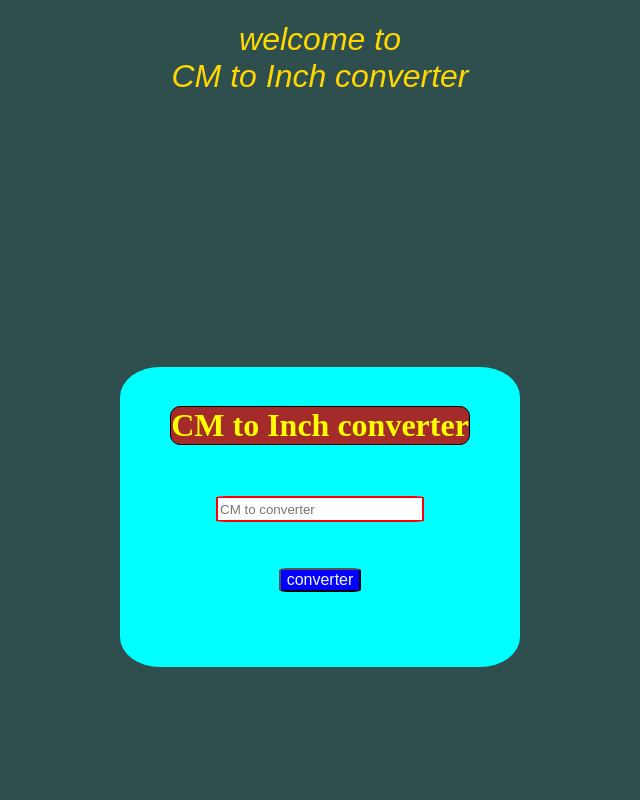
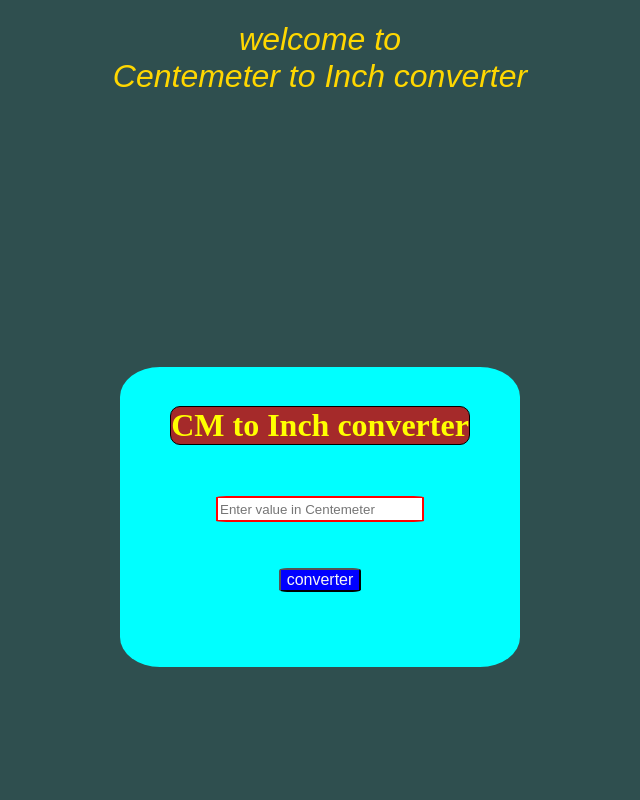
Before and after one commit to mdnriyas17/CM-converter, a plain HTML site: page index.html in a window 1280 px wide. Shown: the top 800 px of the page, without its empty margins (320-960 px from the left). Drawn offline with Linux system fonts and the light colour scheme.

Commit message:
name change

```diff
--- a/index.html
+++ b/index.html
@@ -10,7 +10,7 @@ href="https://apprecs.org/ios/images/app-icons/256/e7/434048743.jpg">
     <link rel="stylesheet" href="style.css">
 </head>
 <body>
-    <h1 class="heading">welcome to <br/>CM to Inch converter</h1>
+    <h1 class="heading">welcome to <br/>Centemeter to Inch converter</h1>
     <div id="main">
 
         <div id="container">
@@ -20,7 +20,7 @@ href="https://apprecs.org/ios/images/app-icons/256/e7/434048743.jpg">
                 </h1>
             </div>
             <div id="input-parent">
-                <input id="input" type="text" placeholder="CM to converter"/>
+                <input id="input" type="text" placeholder="Enter value in Centemeter"/>
             </div>
             <div id="button"><ul></ul>
                 <button id="submit" onClick="handlechange()">
```
